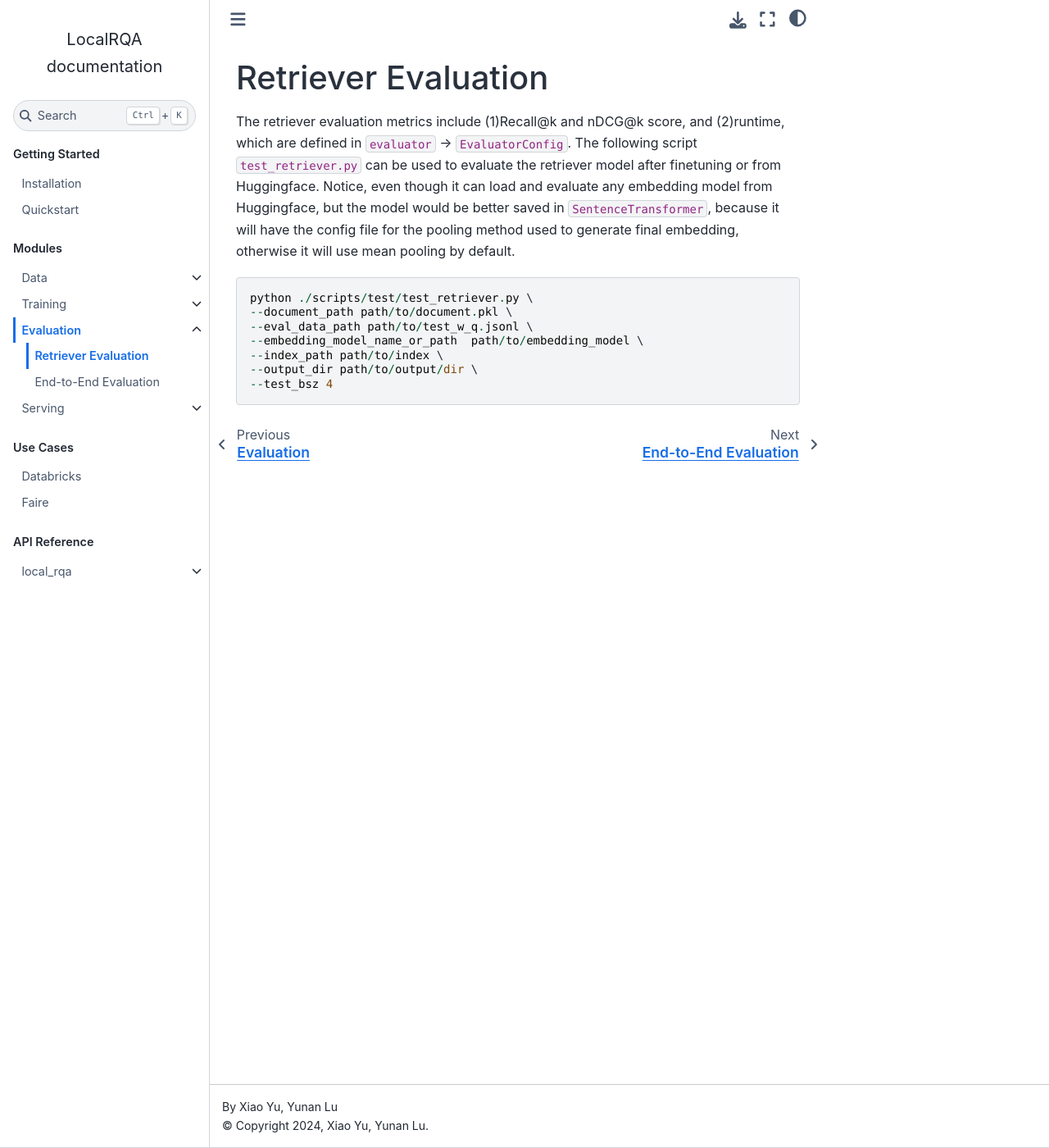
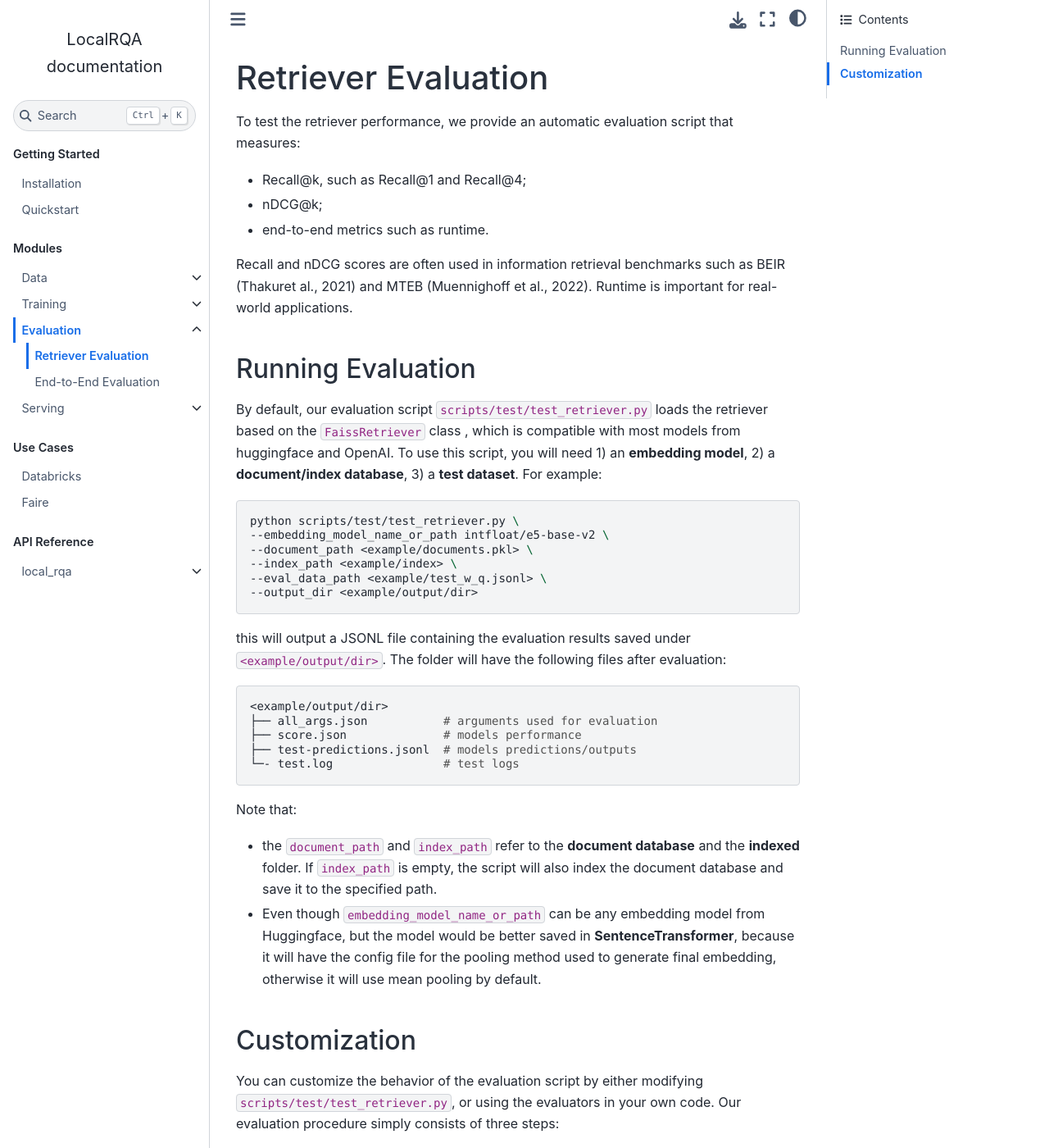
Before and after one commit to jasonyux/LocalRQA, a Sphinx documentation site: the page built from docs/modules/evaluation/eval_retriever.rst, in a window 1280 px wide and 1400 px high. Shown: the whole window at 82% size. Built offline with Sphinx 7.4.7 and the Sphinx Book theme 1.1.4, drawn with Linux system fonts in a browser that asks for light colours; pages that are not in the unit, such as notebooks, are missing from menus; some of the changed text lies outside the part shown.

Commit message:
update retriever evaluation

```diff
--- a/docs/modules/evaluation/eval_e2e.rst
+++ b/docs/modules/evaluation/eval_e2e.rst
@@ -16,7 +16,7 @@ These are often often used in open-ended generation tasks such as machine transl
 Running Evaluation
 ------------------
 
-By default, our evaluation script ``scripts/test/test_e2e2.py`` is based on ``SimpleRQA`` class, which is compatible with most models from huggingface and OpenAI. To use this script, you will need 1) an **embedding model** and a **QA model**, 2) a **document/index database**, 3) a **test dataset**. For example:
+By default, our evaluation script ``scripts/test/test_e2e.py`` is based on ``SimpleRQA`` class, which is compatible with most models from huggingface and OpenAI. To use this script, you will need 1) an **embedding model** and a **QA model**, 2) a **document/index database**, 3) a **test dataset**. For example:
 
 .. code-block:: bash
 
@@ -52,7 +52,7 @@ Note that:
 Customization
 -------------
 
-You can customize the behavior of the evaluation script by either modifying ``scripts/test/test_e2e2.py``, or using the evaluators in your own code. Our evaluation procedure simply consists of three steps:
+You can customize the behavior of the evaluation script by either modifying ``scripts/test/test_e2e.py``, or using the evaluators in your own code. Our evaluation procedure simply consists of three steps:
 
 .. code-block:: python
 
--- a/docs/modules/evaluation/eval_retriever.rst
+++ b/docs/modules/evaluation/eval_retriever.rst
@@ -3,16 +3,80 @@
 Retriever Evaluation
 ====================
 
-The retriever evaluation metrics include (1)Recall@k and nDCG@k score, and (2)runtime, which are defined in ``evaluator`` -> ``EvaluatorConfig``.
-The following script ``test_retriever.py`` can be used to evaluate the retriever model after finetuning or from Huggingface.
-Notice, even though it can load and evaluate any embedding model from Huggingface, but the model would be better saved in ``SentenceTransformer``, because it will have the config file for the pooling method used to generate final embedding, otherwise it will use mean pooling by default.
 
-::
+To test the retriever performance, we provide an automatic evaluation script that measures:
 
-    python ./scripts/test/test_retriever.py \
-    --document_path path/to/document.pkl \
-    --eval_data_path path/to/test_w_q.jsonl \
-    --embedding_model_name_or_path  path/to/embedding_model \
-    --index_path path/to/index \
-    --output_dir path/to/output/dir \
-    --test_bsz 4
+* Recall@k, such as Recall@1 and Recall@4;
+* nDCG@k;
+* end-to-end metrics such as runtime.
+
+Recall and nDCG scores are often used in information retrieval benchmarks such as BEIR (Thakuret al., 2021) and MTEB (Muennighoff et al., 2022). Runtime is important for real-world applications.
+
+
+Running Evaluation
+------------------
+
+By default, our evaluation script ``scripts/test/test_retriever.py`` loads the retriever based on the ``FaissRetriever`` class , which is compatible with most models from huggingface and OpenAI. To use this script, you will need 1) an **embedding model**, 2) a **document/index database**, 3) a **test dataset**. For example:
+
+.. code-block:: bash
+
+    python scripts/test/test_retriever.py \
+    --embedding_model_name_or_path intfloat/e5-base-v2 \
+    --document_path <example/documents.pkl> \
+    --index_path <example/index> \
+    --eval_data_path <example/test_w_q.jsonl> \
+    --output_dir <example/output/dir>
+
+this will output a JSONL file containing the evaluation results saved under ``<example/output/dir>``. The folder will have the following files after evaluation:
+
+.. code-block:: bash
+
+    <example/output/dir>
+    ├── all_args.json           # arguments used for evaluation
+    ├── score.json              # models performance
+    ├── test-predictions.jsonl  # models predictions/outputs
+    └─- test.log                # test logs
+
+
+Note that:
+
+- the ``document_path`` and ``index_path`` refer to the **document database** and the **indexed** folder. If ``index_path`` is empty, the script will also index the document database and save it to the specified path.
+- Even though ``embedding_model_name_or_path`` can be any embedding model from Huggingface, but the model would be better saved in **SentenceTransformer**, because it will have the config file for the pooling method used to generate final embedding, otherwise it will use mean pooling by default.
+
+
+Customization
+-------------
+
+You can customize the behavior of the evaluation script by either modifying ``scripts/test/test_retriever.py``, or using the evaluators in your own code. Our evaluation procedure simply consists of three steps:
+
+.. code-block:: python
+
+    from local_rqa.retrievers.faiss_retriever import FaissRetriever
+    from local_rqa.evaluation.evaluator import RetrieverEvaluator, EvaluatorConfig
+
+    def test(model_args: ModelArguments, test_args: TestArguments):
+        ### 1. init retriever model. This returns a FaissRetriever object
+        retriever_model = init_retriever_model(model_args, test_args, documents)
+
+        ### 2. define what metrics to use, and other configurations during evaluation
+        eval_config = EvaluatorConfig(
+            batch_size = test_args.batch_size
+        )
+
+        ### 3. load evaluation data, and run evaluation
+        loaded_eval_data = load_eval_data(test_args.eval_data_path)
+        evaluator = RetrieverEvaluator(
+            config=eval_config,
+            test_data=loaded_eval_data,
+        )
+        performance, predictions = evaluator.evaluate(retriever_model, prefix='test')
+        # other code omitted
+        return
+
+----
+
+**References**:
+
+* Nandan Thakur, Nils Reimers, Andreas Rücklé, Abhishek Srivastava, and Iryna Gurevych. 2021 BEIR: A heterogeneous benchmark for zero-shot evaluation of information retrieval models. In Thirty-fifth Conference on Neural Information Processing Systems Datasets and Benchmarks Track (Round 2).
+
+* Niklas Muennighoff, Nouamane Tazi, Loïc Magne, and Nils Reimers. 2022. Mteb: Massive text embedding benchmark. arXiv preprint arXiv:2210.07316.
```
